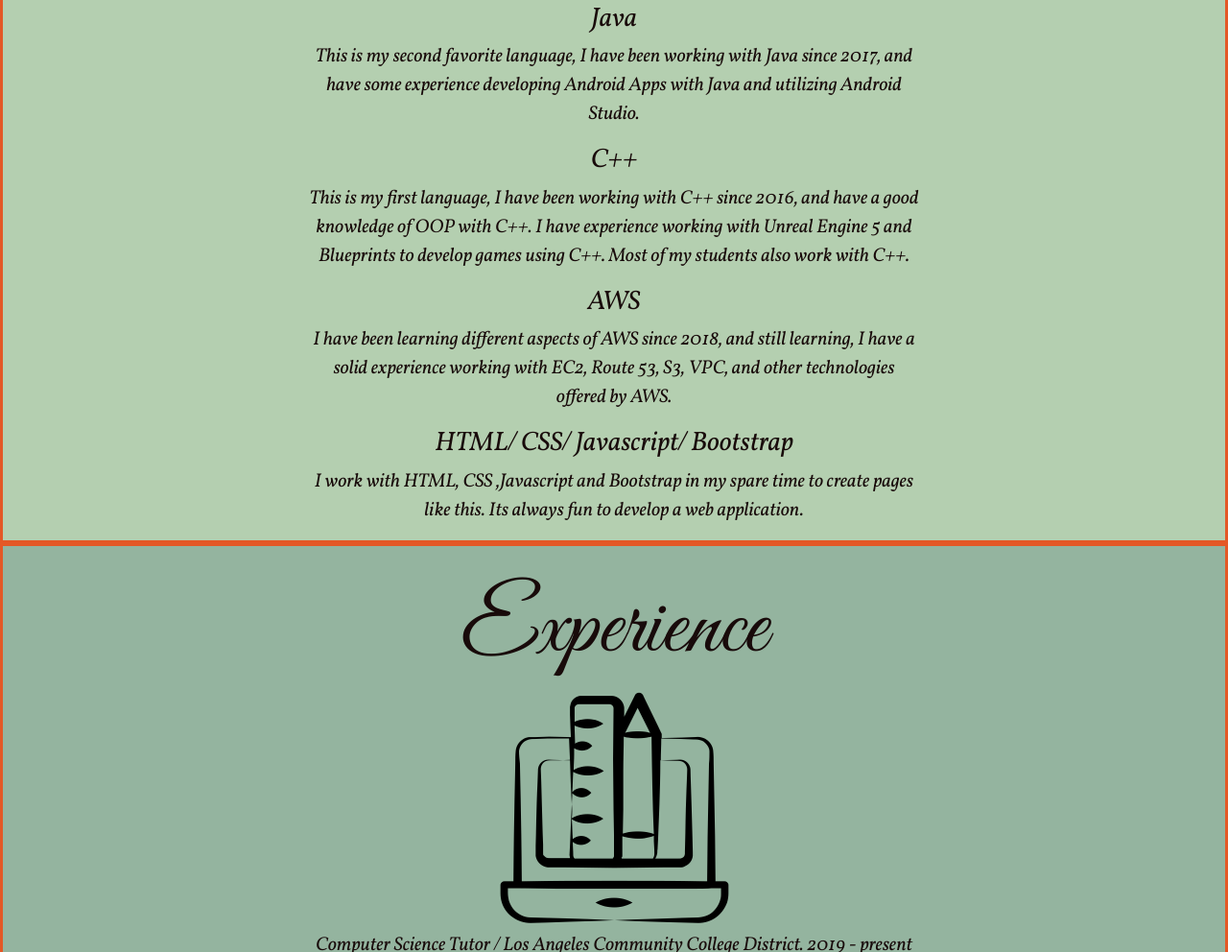
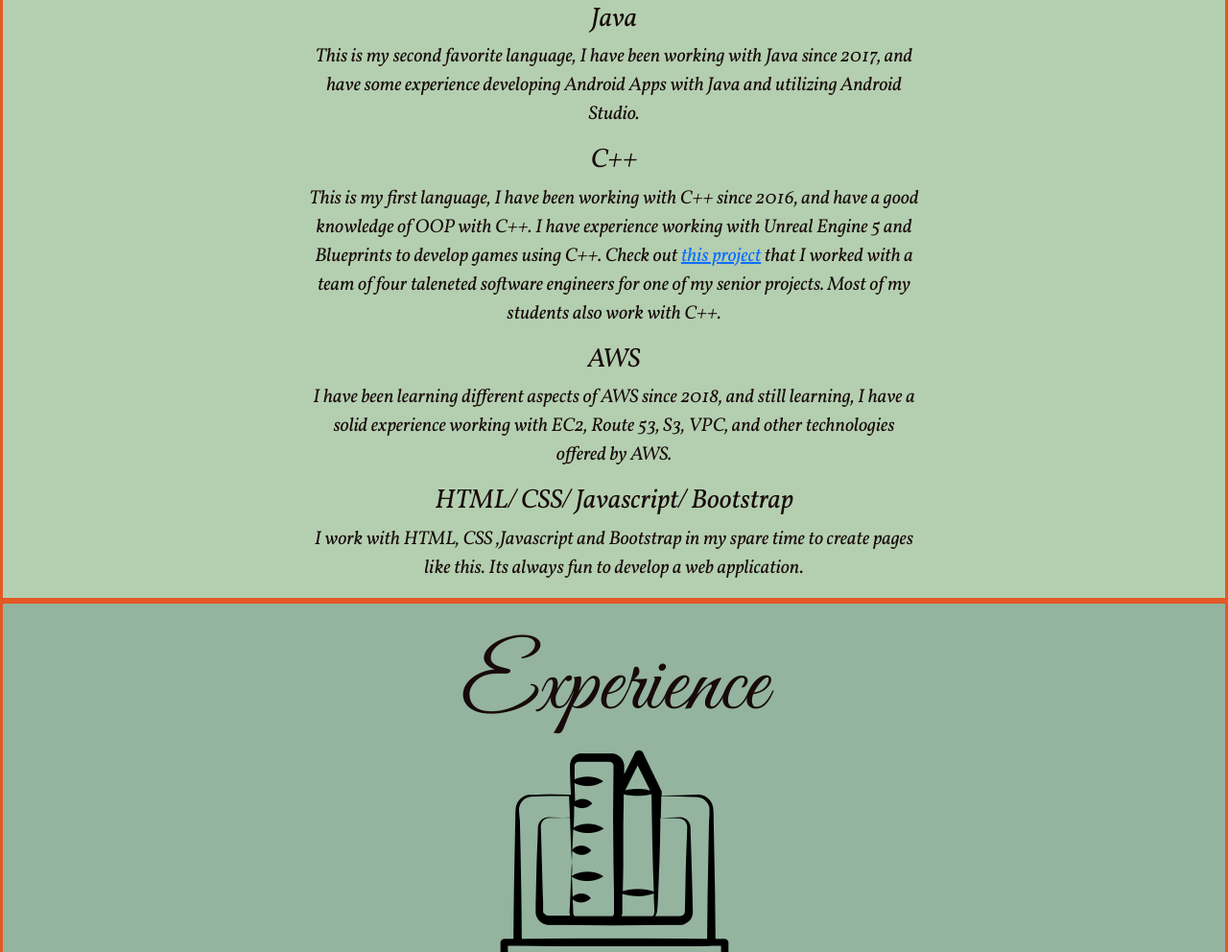
Before and after one commit to AmirRoochi/cv, a plain HTML site: page index.html in a window 1280 px wide. Shown: the part 1082-2074 px from the top of the page at 96% size. Drawn offline with nearby package versions, Linux system fonts and the light colour scheme.

Commit message:
Update index.html

```diff
--- a/index.html
+++ b/index.html
@@ -84,7 +84,10 @@
         </div>
         <div>
           <h3>C++</h3>
-          <p>This is my first language, I have been working with C++ since 2016, and have a good knowledge of OOP with C++. I have experience working with Unreal Engine 5 and Blueprints to develop games using C++. Most of my students also work with C++.</p>
+          <p>This is my first language, I have been working with C++ since 2016, and have a good knowledge of OOP with C++.
+            I have experience working with Unreal Engine 5 and Blueprints to develop games using C++. Check out <a href="https://store.steampowered.com/app/2442050/Edmund_and_Eliza/">this project</a>
+            that I worked with a team of four taleneted software engineers for one of my senior projects.
+            Most of my students also work with C++.</p>
         </div>
         <div>
           <h3>AWS</h3>
```
